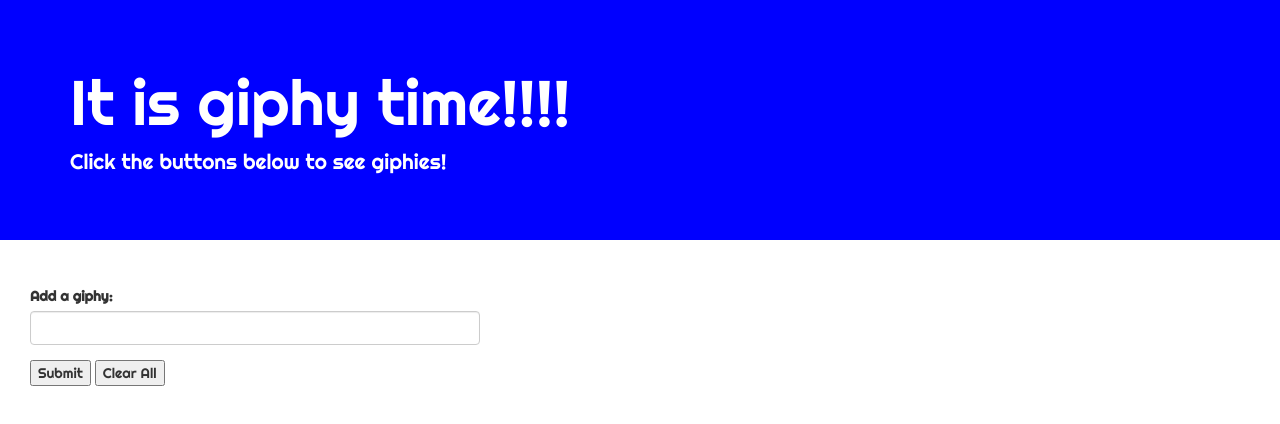
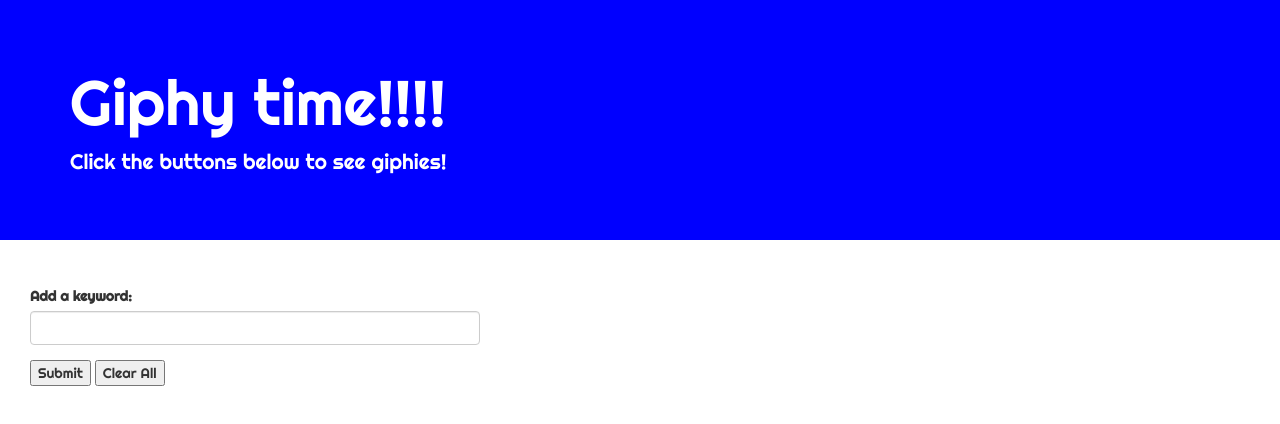
Before and after one commit to gomezcalderondaniel/Giphy, a plain HTML site: page index.html in a window 1280 px wide. Drawn offline with nearby package versions, Linux system fonts and the light colour scheme.

Commit message:
Update index.html

```diff
--- a/index.html
+++ b/index.html
@@ -19,7 +19,7 @@
 
     <div class="jumbotron jumbotron-fluid">
         <div class="container">
-            <h1 class="display-3">It is giphy time!!!!</h1>
+            <h1 class="display-3">Giphy time!!!!</h1>
             <p class="lead">Click the buttons below to see giphies!</p>
         </div>
     </div>
@@ -31,7 +31,7 @@
     <div class="container col-md-12" id="inputContainer">
         <form style="padding: 15px">
             <div class="form-group">
-                <label for="formGroupExampleInput">Add a giphy:</label>
+                <label for="formGroupExampleInput">Add a keyword:</label>
                 <input type="text" class="form-control" id="newCharacterInput" placeholder="" style="width: 450px">
             </div>
             <input id="addCharacter" type="submit" value="Submit">
```
